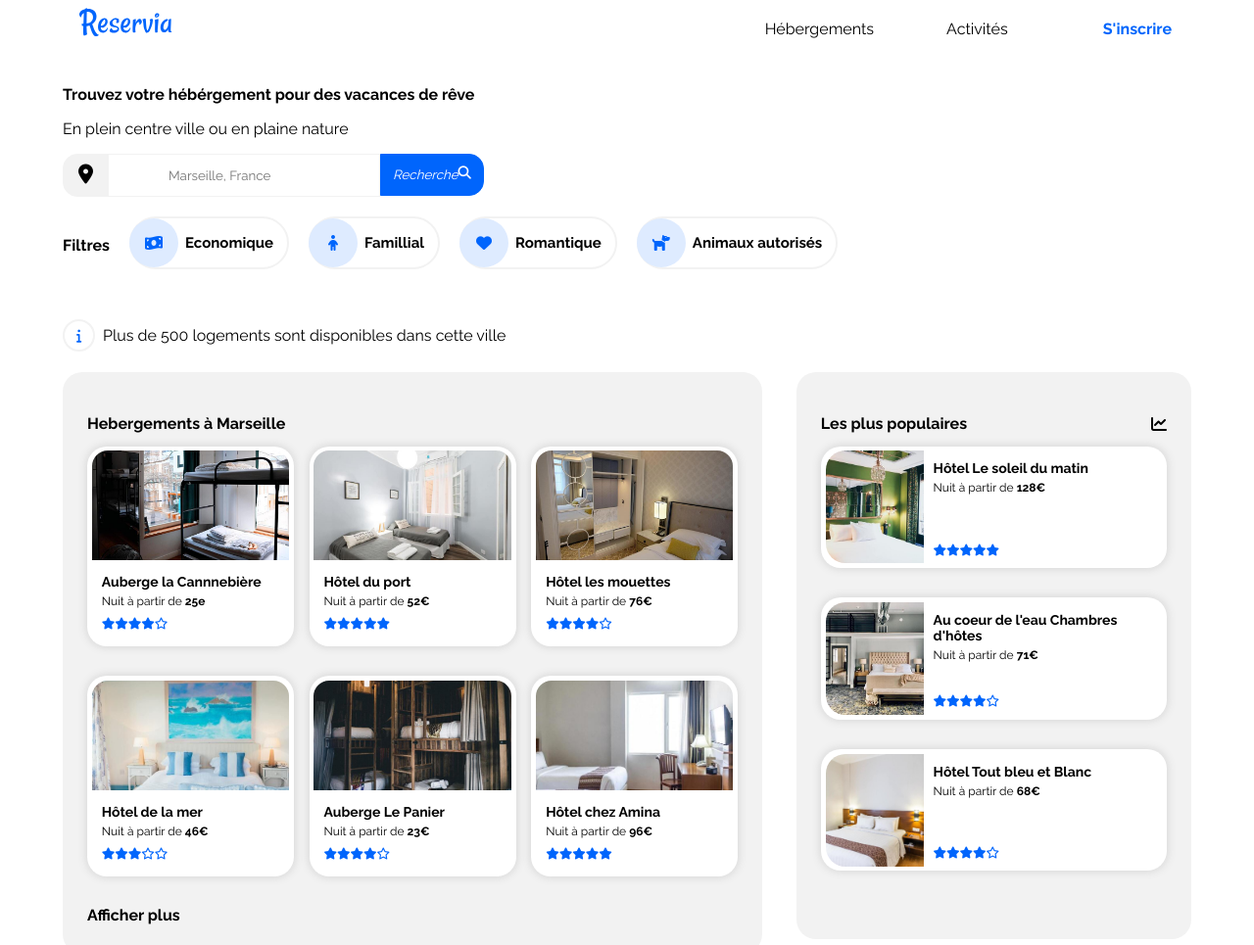
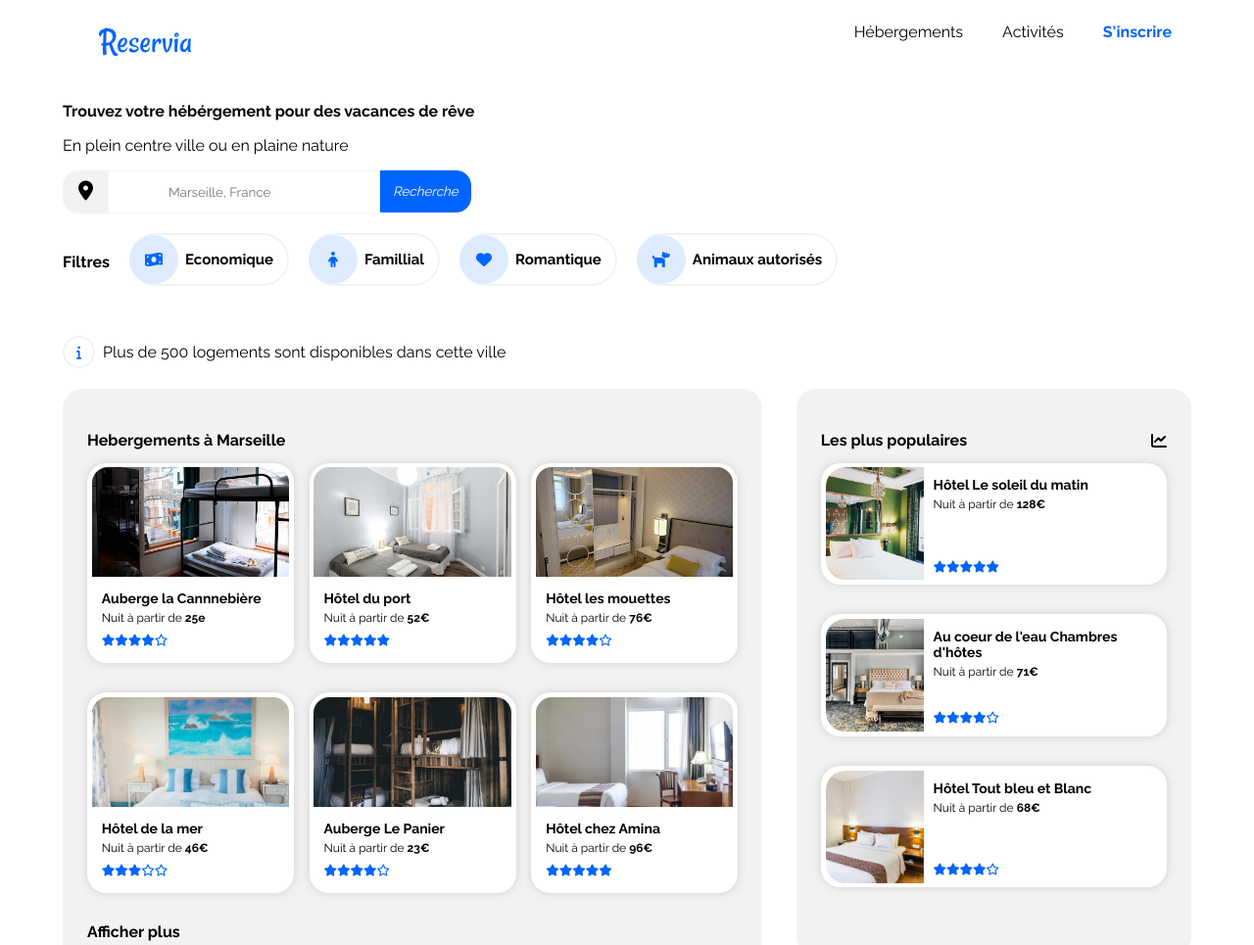
Before and after one commit to Keziqh/KeziahAbdelhamid_2_08122020, a plain HTML site: page index.html in a window 1280 px wide. Shown: the top 965 px of the page at 98% size. Drawn offline with Linux system fonts and the light colour scheme.

Commit message:
Correction media multiples, hover header

```diff
--- a/css/stylebase.css
+++ b/css/stylebase.css
@@ -36,14 +36,15 @@ h2 {
   margin-left: auto;
 }
 
+.btn__recherche__fastar {
+  display: none;
+}
+
 @media (max-width: 640px) {
   .container {
     padding-right: 0px;
     padding-left: 0px;
   }
-}
-
-@media (max-width: 640px) {
   .zoneDeRecherche.container {
     padding-right: 0px;
     padding-left: 0px;
@@ -56,43 +57,46 @@ header .main-container .header-container {
   justify-content: space-between;
 }
 
+/* Media min 1000px */
+
 @media (min-width: 1000px) {
   section#activites {
     width: 90vw;
     margin-left: auto;
     margin-right: auto;
   }
-}
-
-@media (min-width: 1000px) {
   .container {
     width: 90vw;
   }
-}
-@media (min-width: 1000px) {
-  .menutrait a:hover,
-  .s-inscrire a:hover {
+  .nav-hebergement:hover,
+  .nav-activite:hover,
+  .s-inscrire:hover {
+    border-top: solid 3px #0065fc;
+    color: #0065fc;
     text-decoration: none;
-    border-top: 3px solid #0065fc;
-    color: #0065fc;
-    padding: 17px;
   }
-}
-@media (min-width: 1000px) {
+
+  a:hover {
+    text-decoration: none;
+  }
+
   .nav-activite,
-  .nav-hebergement {
-    padding: 17px;
+  .nav-hebergement,
+  .s-inscrire {
+    border-top: 3px transparent solid;
+    border-bottom: 3px transparent solid;
+    padding: 20px;
+  }
+  .logoReservia {
+    padding: 20px;
   }
 }
 
-.menutrait li.nav-activite .s-inscrire {
-  margin-top: 5px !important;
+.s-inscrire {
+  color: #0065fc;
 }
 
-.s-inscrire {
-  margin-top: 5px;
-  color: #0065fc;
-}
+/* Media 991px  */
 
 @media (max-width: 991px) {
   .main-container {
@@ -134,18 +138,23 @@ header .main-container .header-container {
     padding-left: 0px;
     padding-right: 0px;
   }
-}
 
-@media (min-width: 991px) {
   header .main-container .header-container nav ul li {
     margin: 0 20px;
     padding-top: 20px;
   }
-}
 
-@media (min-width: 990px) {
   header .main-container .header-container nav ul li {
     padding-top: 20px;
+  }
+
+  header .main-container .header-container nav,
+  header .main-container .header-container nav ul {
+    margin-top: 0px;
+    flex-direction: row;
+    list-style: none;
+    display: flex;
+    flex-flow: row wrap;
   }
 }
 
@@ -155,17 +164,6 @@ header .main-container .header-container nav ul {
   list-style: none;
   display: flex;
   flex-flow: row wrap;
-}
-
-@media (min-width: 991px) {
-  header .main-container .header-container nav,
-  header .main-container .header-container nav ul {
-    margin-top: 0px;
-    flex-direction: row;
-    list-style: none;
-    display: flex;
-    flex-flow: row wrap;
-  }
 }
 
 header {
@@ -233,30 +231,24 @@ form.recherche button[type="submit"] {
     border-radius: 15px 15px 15px 15px !important;
     margin-left: -15px !important;
   }
-}
 
-@media (max-width: 640px) {
   a.textbtn {
     display: none;
   }
-}
 
-@media (min-width: 640px) {
   a.textbtn2 {
     display: none;
+  }
+
+  form.recherche {
+    display: flex;
+    text-align: center !important;
   }
 }
 
 form.recherche {
   display: flex;
   text-align: inherit;
-}
-
-@media (max-width: 640px) {
-  form.recherche {
-    display: flex;
-    text-align: center !important;
-  }
 }
 
 form.recherche input {
@@ -403,6 +395,31 @@ figure:hover {
     order: 0;
     flex: 0 1 100%;
   }
+
+  #hebergement .fondgris {
+    background: #f2f2f2;
+    border-radius: 0px !important;
+    padding: 30px 25px;
+    min-height: 519px;
+    margin-bottom: 0px;
+  }
+
+  #hebergement .fondgris .group-item {
+    flex-direction: column;
+  }
+
+  .hebergementsClassiques .fondgris {
+    background: white !important;
+  }
+
+  #hebergement .fondgris {
+    flex-direction: column;
+  }
+
+  #hebergement .fondgris .group-item figure {
+    transform: scale(1.05);
+    width: auto;
+  }
 }
 
 #hebergement .fondgris {
@@ -413,39 +430,11 @@ figure:hover {
   margin-bottom: 20px;
 }
 
-@media (max-width: 640px) {
-  #hebergement .fondgris {
-    background: #f2f2f2;
-    border-radius: 0px !important;
-    padding: 30px 25px;
-    min-height: 519px;
-    margin-bottom: 0px;
-  }
-}
-
 #hebergement .fondgris .group-item {
   display: flex;
   flex-wrap: wrap;
   justify-content: space-between;
   border-radius: 20px;
-}
-
-@media (max-width: 640px) {
-  #hebergement .fondgris .group-item {
-    flex-direction: column;
-  }
-}
-
-@media (max-width: 640px) {
-  .hebergementsClassiques .fondgris {
-    background: white !important;
-  }
-}
-
-@media (max-width: 640px) {
-  #hebergement .fondgris {
-    flex-direction: column;
-  }
 }
 
 #hebergement .fondgris .group-item figure {
@@ -457,13 +446,6 @@ figure:hover {
   box-shadow: 0px 0px 10px #55555538;
   cursor: pointer;
   transition: transform 0.2s;
-}
-
-@media (max-width: 640px) {
-  #hebergement .fondgris .group-item figure {
-    transform: scale(1.05);
-    width: auto;
-  }
 }
 
 #hebergement .fondgris .group-item figure figcaption {
--- a/index.html
+++ b/index.html
@@ -20,13 +20,13 @@
                         <a href="#" class="logo"><img src="images/logo/Reservia.svg" alt="Reservia" /></a>
                     </div>
                     <nav>
-                        <ul class="menutrait">
-                                <li class="nav-hebergement"><a href="#hebergement">Hébergements</a></li>
-                                <li class="nav-activite"><a href="#activites">Activités</a></li>
-                        </ul>
-                            <ul class="s-inscrire">
-                                <li class="nav-sincrire"><a href="#" class="sinscrire"><strong>S'inscrire</strong></a></li>
-                            </ul>
+                        <div class="menutrait">
+                                <div class="nav-hebergement"><a href="#hebergement">Hébergements</a></div>
+                                <div class="nav-activite"><a href="#activites">Activités</a></div>
+                        </div>
+                            <div class="s-inscrire">
+                                <div class="nav-sincrire"><a href="#" class="sinscrire"><strong>S'inscrire</strong></a></div>
+                        </div>
                     </nav>
                 </div>
             </div>
@@ -44,7 +44,7 @@
                         <input type="text" placeholder="Marseille, France" name="recherche">
                         <button class="btnrecherche"  type="submit">
                             <i>Recherche</i>
-                            <i class="fas fa-search"></i>
+                            <span class="btn__recherche__fastar"><i class="fas fa-search"></i></span>
                         </button>
                     </form>
                 </div>
```
Also changed, not shown: 2 other files.
